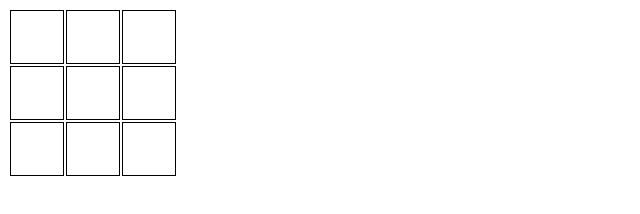
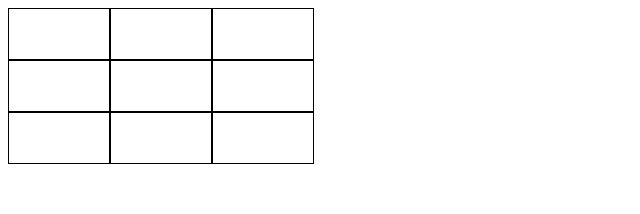
Before and after one commit to Zp1021/SBA-316, a plain HTML site: page index.html in a window 1280 px wide. Shown: the whole page, without its empty margins (0-640 px from the left). Drawn offline with Linux system fonts and the light colour scheme.

Commit message:
Changed the basis for how the game is set up via the dom

```diff
--- a/script.js
+++ b/script.js
@@ -7,38 +7,27 @@ The rules of tic tac toe
 4. when 9 squares are filled and no player has 3 marks in a row game ends in a tie
 */
 
+//Accessing the body of the html file
 const body = document.querySelector("body")
 
-let div = document.createElement("div")
-div.classList.add('gameBoard')
-body.appendChild(div)
+// Creating a div with the class of gameBoard and adding it to the body
+let gameBoard = document.createElement("div")
+gameBoard.classList.add('gameBoard')
 
-let table = document.createElement("table")
-div.appendChild(table)
+// Creating a table to add to the gameBoard Div
+// Creating the rows and squares for the tic tac toe board
+let game = ['','','','','','','','','']
+for (let move of game) {
+    let box = document.createElement("div")
+    box.textContent = move;
+    box.classList.add('box')
+    gameBoard.appendChild(box)
+}
+body.appendChild(gameBoard)
 
-for(i = 0; i < 3; i++){
-    let tableRow = document.createElement("tr")
-    table.appendChild(tableRow)
-    for (j = 0; j < 3; j++){
-        let td = document.createElement('td')
-        tableRow.appendChild(td)
-    }
-}
 
-// let gameBoard = document.getElementsByClassName("gameBoard")
-// console.log(gameBoard)
-// // body.appendChild(gameBoard)
-// let table = document.createElement('table');
-// console.log(table)
-// gameBoard.appendChild(table);
-
-// for (i = 0; i < 3; i++) {
-//     let tableRow = document.createElement('tr');
-//     table.appendChild(tableRow);
-//     for(j = 0; j < 3; j++) {
-//         let td = document.createElement('td');
-//         tableRow.appendChild(td);
-//     }
-// }
+// User enters what they pattern they want to start as
+// variable that keeps track of current player
+// let player = x once turn happens the switch to player being O
 
 // const winCondition = [[1,2,3],[4,5,6],[7,8,9],[1,4,7],[2,5,8],[3,6,9],[1,5,9],[3,5,7]]
--- a/styles.css
+++ b/styles.css
@@ -1,6 +1,13 @@
-td {
+.gameBoard {
+    display: flex;
+    width: 400px;
+    flex-wrap: wrap;
+
+}
+.box {
     border: 1px solid black;
-    width: 50px;
+    width: 100px;
     height: 50px;
     text-align: center;
+    font-size: 40px;
 }
```
Also changed, not shown: index.html (+0 -1 lines).
